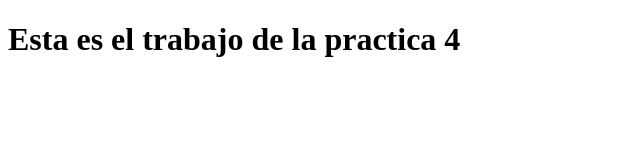
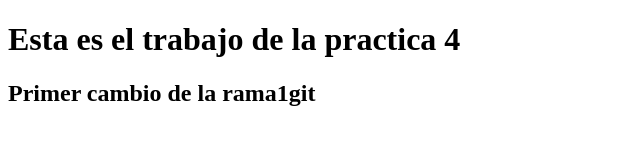
Before and after one commit to hervis30/branchGitHub, a plain HTML site: page index.html in a window 1280 px wide. Shown: the whole page, without its empty margins (0-640 px from the left). Drawn offline with Linux system fonts and the light colour scheme.

Commit message:
primer cambio rama1

```diff
--- a/index.html
+++ b/index.html
@@ -10,6 +10,7 @@
 
 <body>
     <h1>Esta es el trabajo de la practica 4</h1>
+    <h2>Primer cambio de la rama1git </h2>
 </body>
 
 </html>
```
